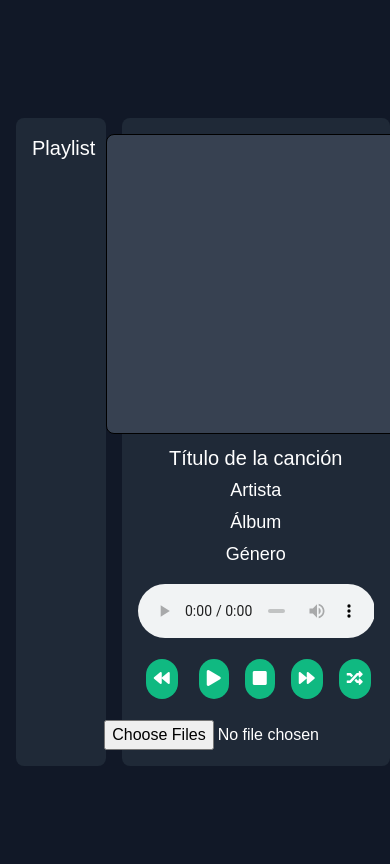
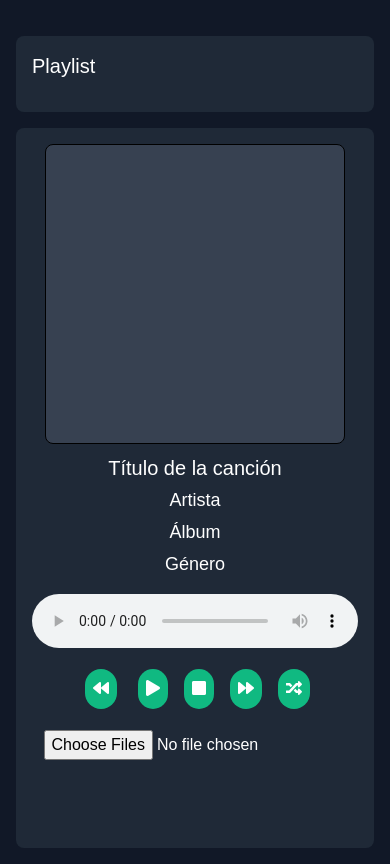
Before and after one commit to Giornokhro/Music-App, a plain HTML site: page index.html in a window 390 px wide. Drawn offline with nearby package versions, Linux system fonts and the light colour scheme.

Commit message:
responsive

```diff
--- a/index.html
+++ b/index.html
@@ -13,15 +13,14 @@
 
 <body class="bg-gray-900 text-white">
 
-    <div class="container mx-auto mt-10 p-4">
-        <div class="flex">
+    <div class="container mx-auto mt-10 p-4 flex flex-col md:flex-row h-screen">
         <!-- Playlist -->
-            <div class="w-1/4 bg-gray-800 p-4 rounded-lg">
+        <div class="md:w-1/4 bg-gray-800 p-4 rounded-lg mb-4 md:mb-0 overflow-y-auto flex-grow-0" style="max-height: 80vh;">
             <h2 class="text-xl mb-4">Playlist</h2>
             <ul id="playlist" class="space-y-2"></ul>
         </div>
         <!-- Player -->
-            <div class="w-3/4 ml-4 bg-gray-800 p-4 rounded-lg flex flex-col items-center">
+        <div class="md:w-3/4 md:ml-4 bg-gray-800 p-4 rounded-lg flex flex-col items-center flex-grow">
             <div id="cover" class="w-64 h-64 bg-gray-700 mb-4 rounded-lg"></div>
             <p id="title" class="text-xl mb-1">Título de la canción</p>
             <p id="artist" class="text-lg mb-1">Artista</p>
@@ -48,7 +47,6 @@
             <input type="file" id="input" accept=".mp3, .wav" class="mt-4" multiple>
         </div>
     </div>
-    </div>
 
     <script src="script.js"></script>
     <script src="https://cdnjs.cloudflare.com/ajax/libs/jsmediatags/3.9.5/jsmediatags.min.js"></script>
```
Lines whose indentation alone changed are shown as unchanged.
